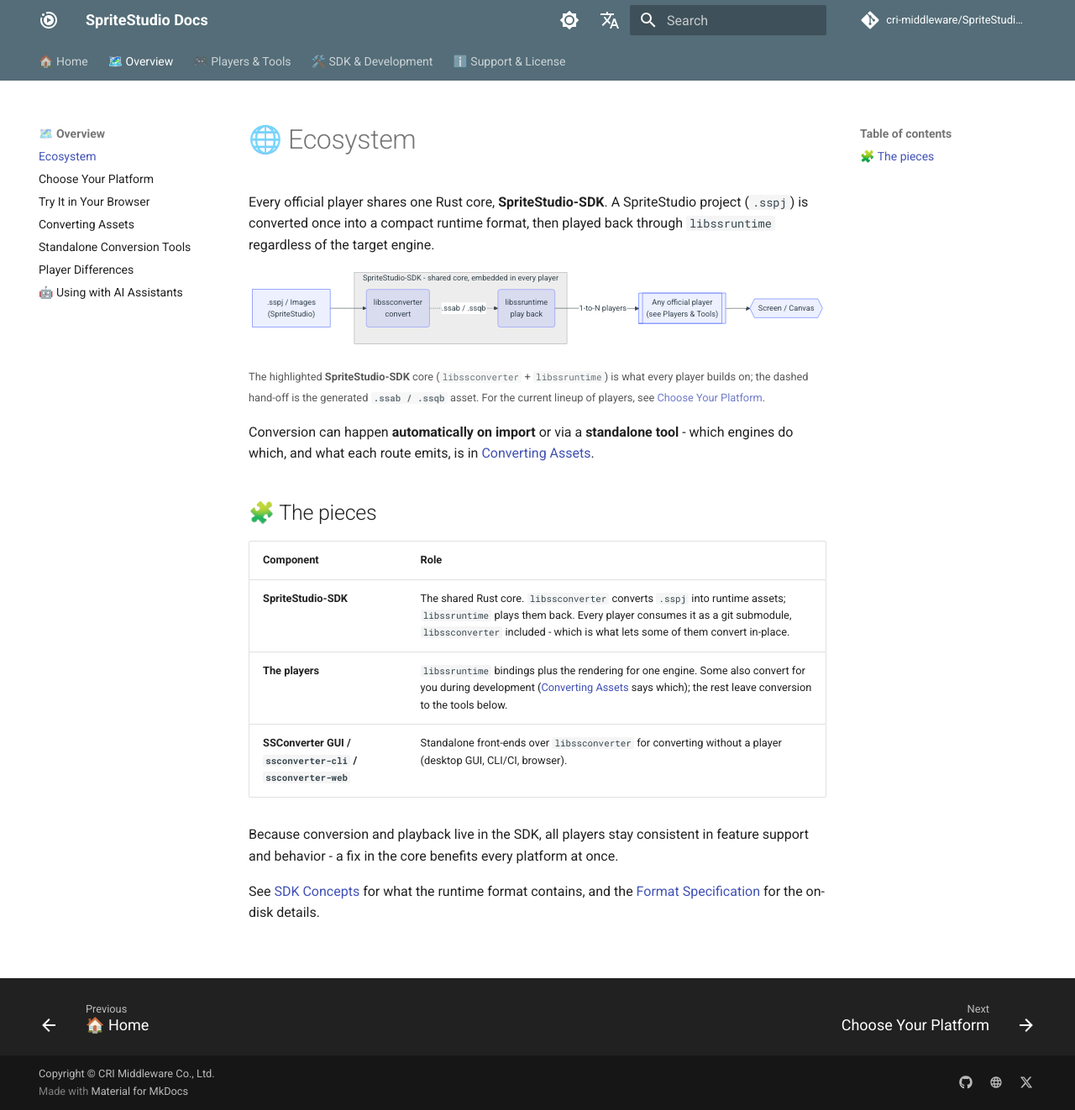
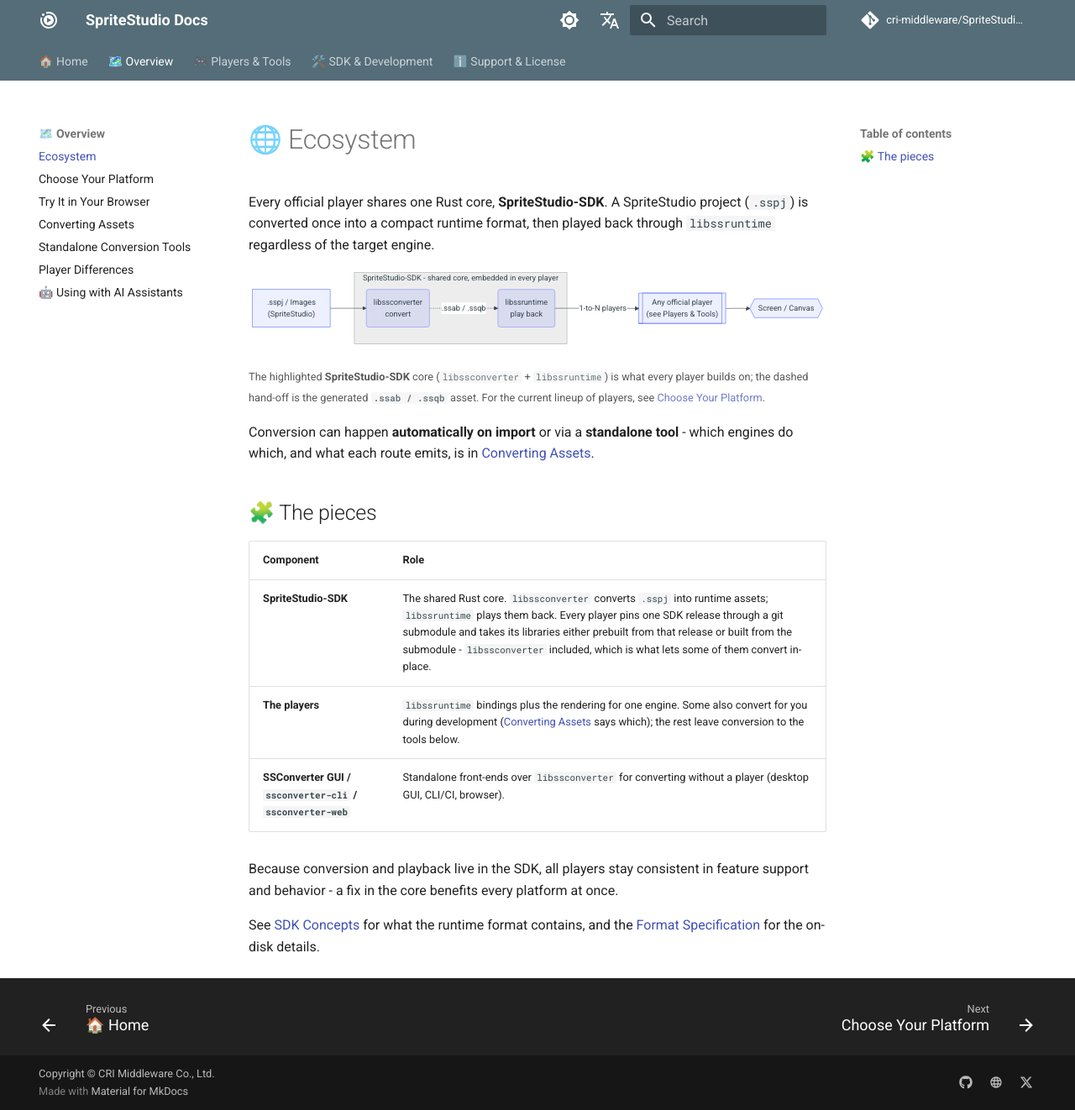
Before and after one commit to cri-middleware/SpriteStudio-Docs, an MkDocs documentation site: the page built from docs/en/overview/ecosystem.md, in a window 1280 px wide and 1322 px high. Shown: the whole window at 84% size. Built offline with MkDocs 1.6.1 and Material for MkDocs 9.7.7, drawn with Linux system fonts in a browser that asks for light colours; comment, search, counter and statistics services are not loaded.

Commit message:
docs: players take the SDK's libraries prebuilt or built from the submodule
Every player pins the SDK through a git submodule, but most do not
build from it: Unity, Web, Godot, Ren'Py and React Native download the
pinned release's prebuilt libraries with download-sdk, and Flutter
with its native-assets hook. Only wgpu and SSConverter GUI build the
Rust from the submodule. The row now says both routes.

```diff
--- a/docs/en/overview/ecosystem.md
+++ b/docs/en/overview/ecosystem.md
@@ -35,7 +35,7 @@ do which, and what each route emits, is in [Converting Assets](./conversion.md).
 
 | Component | Role |
 |---|---|
-| **SpriteStudio-SDK** | The shared Rust core. `libssconverter` converts `.sspj` into runtime assets; `libssruntime` plays them back. Every player consumes it as a git submodule, `libssconverter` included - which is what lets some of them convert in-place. |
+| **SpriteStudio-SDK** | The shared Rust core. `libssconverter` converts `.sspj` into runtime assets; `libssruntime` plays them back. Every player pins one SDK release through a git submodule and takes its libraries either prebuilt from that release or built from the submodule - `libssconverter` included, which is what lets some of them convert in-place. |
 | **The players** | `libssruntime` bindings plus the rendering for one engine. Some also convert for you during development ([Converting Assets](./conversion.md) says which); the rest leave conversion to the tools below. |
 | **SSConverter GUI / `ssconverter-cli` / `ssconverter-web`** | Standalone front-ends over `libssconverter` for converting without a player (desktop GUI, CLI/CI, browser). |
 
```
Also changed, not shown: docs/ja/overview/ecosystem.md (+1 -1 lines).
